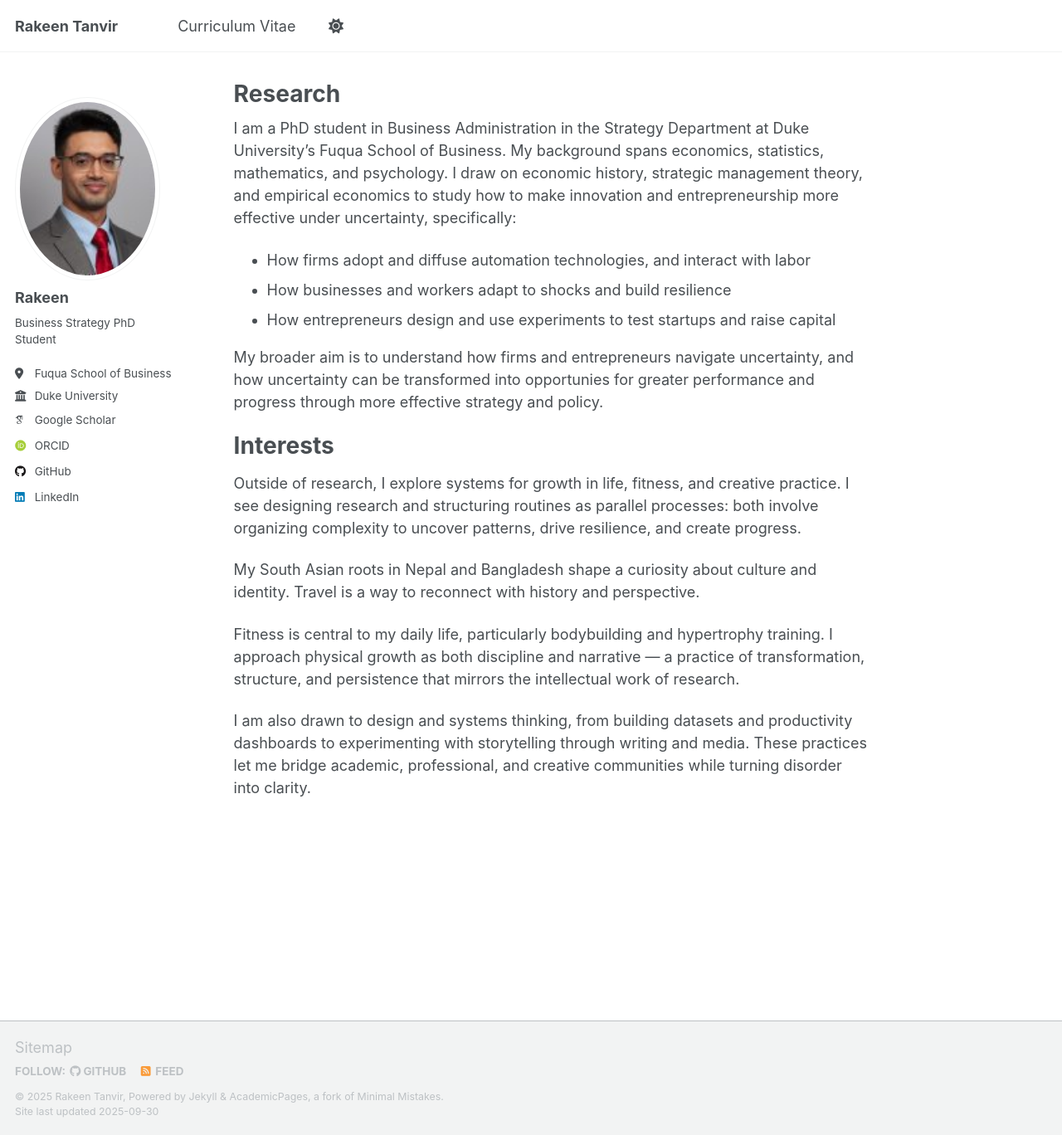
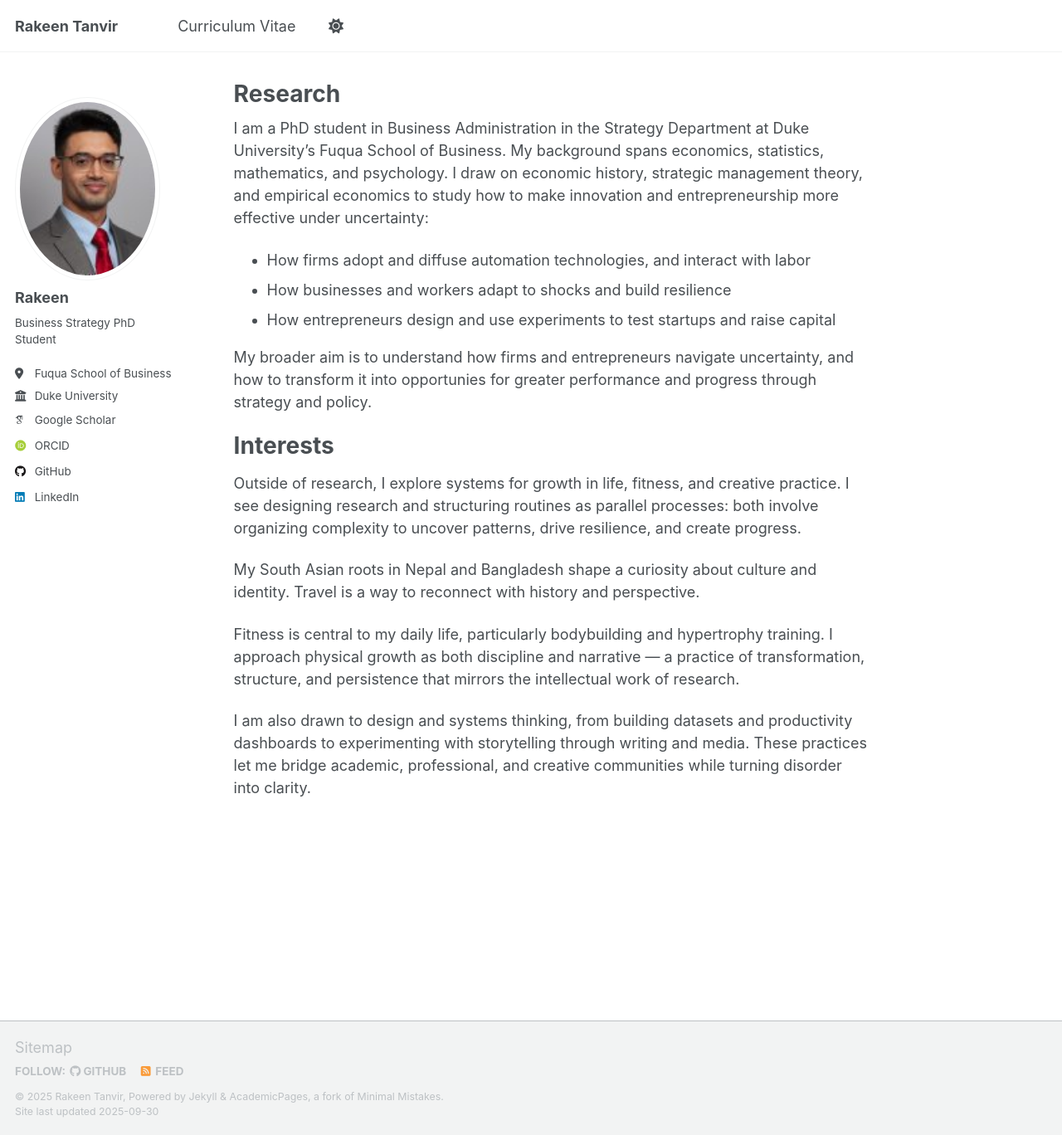
Before and after one commit to rakeentanvir/rakeentanvir.github.io, a Jekyll site: the page built from _pages/about.md, in a window 1280 px wide and 1368 px high. Shown: the whole window at 83% size. Built offline with Jekyll 4.4.1, drawn with Linux system fonts in a browser that asks for light colours; some web fonts are replaced; a script that is not in the unit is left out.

Commit message:
Update about.md

```diff
--- a/_pages/about.md
+++ b/_pages/about.md
@@ -6,12 +6,12 @@ redirect_from:
   - /about/
   - /about.html
 ---
-I am a PhD student in Business Administration in the Strategy Department at Duke University’s Fuqua School of Business. My background spans economics, statistics, mathematics, and psychology. I draw on economic history, strategic management theory, and empirical economics to study how to make innovation and entrepreneurship more effective under uncertainty, specifically:
+I am a PhD student in Business Administration in the Strategy Department at Duke University’s Fuqua School of Business. My background spans economics, statistics, mathematics, and psychology. I draw on economic history, strategic management theory, and empirical economics to study how to make innovation and entrepreneurship more effective under uncertainty:
 - How firms adopt and diffuse automation technologies, and interact with labor
 - How businesses and workers adapt to shocks and build resilience
 - How entrepreneurs design and use experiments to test startups and raise capital
 
-My broader aim is to understand how firms and entrepreneurs navigate uncertainty, and how uncertainty can be transformed into opportunies for greater performance and progress through more effective strategy and policy.
+My broader aim is to understand how firms and entrepreneurs navigate uncertainty, and how to transform it into opportunies for greater performance and progress through strategy and policy.
 
 # Interests
 Outside of research, I explore systems for growth in life, fitness, and creative practice. I see designing research and structuring routines as parallel processes: both involve organizing complexity to uncover patterns, drive resilience, and create progress.
```
